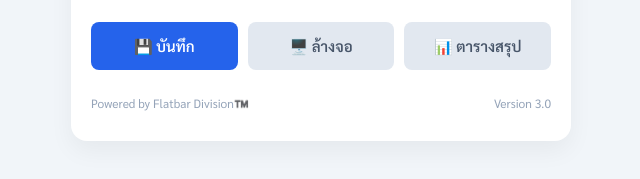
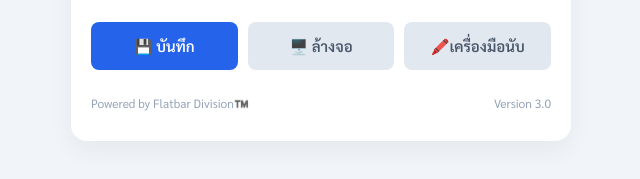
Before and after one commit to chai2686/flatbar_projects.github.io, a plain HTML site: page inbound_input.html in a window 1280 px wide. Shown: the part 489-668 px from the top of the page, 319-959 px from the left. Drawn offline with Linux system fonts and the light colour scheme; some packages are replaced by stand-ins of ours; a script that the page names is missing.

Commit message:
Update buttons and add goToCounter function

```diff
--- a/inbound_input.html
+++ b/inbound_input.html
@@ -238,7 +238,8 @@
         <div class="button-group">
             <button onclick="save()" class="button btn-primary">💾 บันทึก</button>
             <button onclick="clearScreen()" class="button btn-secondary">🖥️ ล้างจอ</button>
-            <button onclick="goToReport()" class="button btn-secondary">📊 ตารางสรุป</button>
+            <button onclick="goToReport()" class="button btn-secondary" style="display: none;">📊 ตารางสรุป</button>
+            <button onclick="goToCounter()" class="button btn-secondary">🖍️เครื่องมือนับ</button>
         </div>
 
         <div class="footer-text">
@@ -350,6 +351,10 @@
             window.open("https://docs.google.com/spreadsheets/d/1s7a7fQUrzceR8-TNmkQuNkvWkbCkQ7rydrS6teqicXo/htmlview", "_blank");
         }
 
+        function goToCounter() {
+            window.open("https://chai2686.github.io/flatbar_projects.github.io/pipe_count_tool.html");
+        }
+
         function about() {
             window.open("https://chai2686.github.io/flatbar_projects.github.io/version_history.log", "_blank");
         }
```
